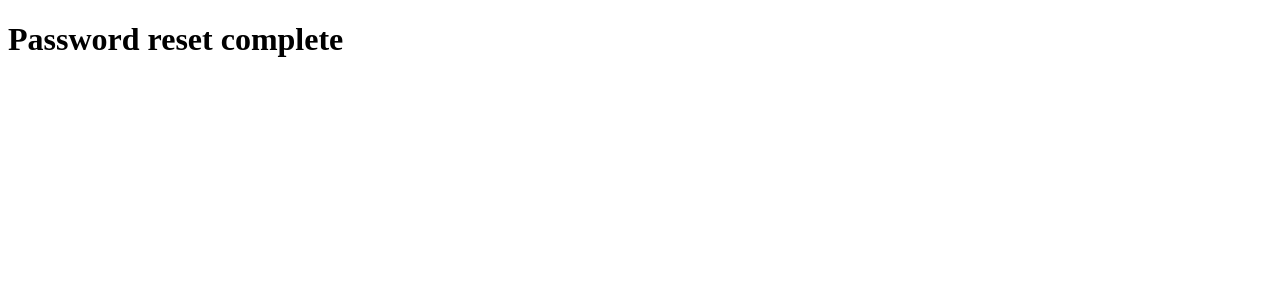
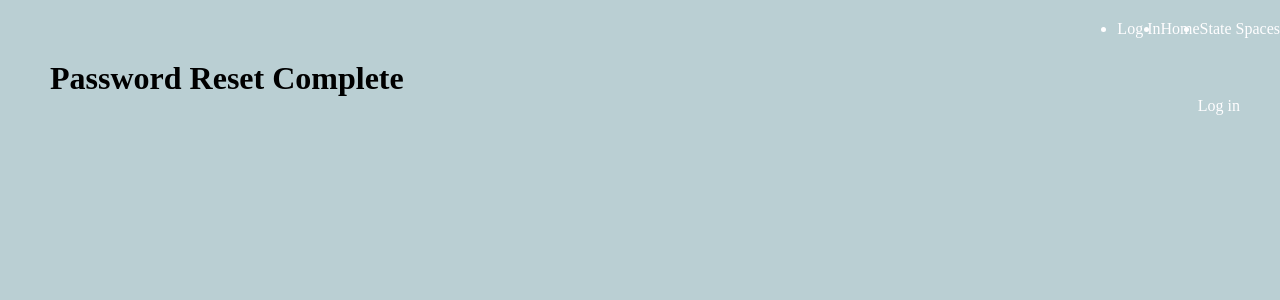
Before and after one commit to NxKuma/StatesSpaces_6QL, a Django app: a page that uses stateSpaces/templates/registration/password_reset_complete.html in a window 1280 px wide. Shown: the top 300 px of the page. Run offline with Django 4.2, Linux system fonts and the light colour scheme.

Commit message:
Trying to Implement CSS

```diff
--- a/stateSpaces/stateSpaces/settings.py
+++ b/stateSpaces/stateSpaces/settings.py
@@ -122,6 +122,7 @@ USE_I18N = True
 
 USE_TZ = True
 
+USE_L10N = False
 
 # Static files (CSS, JavaScript, Images)
 # https://docs.djangoproject.com/en/4.2/howto/static-files/
--- a/stateSpaces/static/css/main.css
+++ b/stateSpaces/static/css/main.css
@@ -4,29 +4,41 @@
     padding: 0;
 }
 
-nav {
+.topnav {
+    overflow: hidden;
     background-color: #000f25;
     padding: 10px 20px;
 }
 
-nav ul {
+/* nav ul {
     list-style-type: none;
     margin: 0;
     padding: 0;
+} */
+
+#log {
+    float: right;
+}
+/*
+nav ul li {
+    float: right;
+    margin-right: 20px;
+} */
+
+li{
+    float: right;
+    color: #fffeff;
+
 }
 
-nav ul li {
-    display: inline-block;
-    margin-right: 20px;
-}
-
-nav ul li a {
+a {
+    float: right;
     color: #fffeff;
     text-decoration: none;
     transition: color 0.3s;
 }
 
-nav ul li a:hover {
+a:hover {
     color: #ffc107;
 }
 
--- a/stateSpaces/templates/base.html
+++ b/stateSpaces/templates/base.html
@@ -3,27 +3,30 @@
 <html lang="en-US">
     <head>
         <title>{% block title %}{% endblock %}</title>
+        <link rel="stylesheet" href="{% static 'css/main.css' %}">
         {% block styles %}{% endblock %}
     </head>
 
     <nav>
         <ul>
+            <li>State Spaces</li>
             <li><a href="{% url 'home' %}">Home</a></li>
             {% block additional_nav %}{% endblock %}
+            <li id="log">
+                {% block user_authentication %}
+                    {% if request.user.is_authenticated %}
+                        <form action = "{% url 'logout' %}" method = "POST">
+                            {% csrf_token %}
+                            <button type = "submit">Log Out</button>
+                        </form>
+                    {% else %}
+                        <a href ="{% url 'login' %}">Log In</a>
+                    {% endif %}
+                {% endblock %}
+            </li>
         </ul>
     </nav>
 
-    {% block user_authentication %}
-        {% if request.user.is_authenticated %}
-            <h4> Hello, {{request.user.username}}!</h4>
-            <form action = "{% url 'logout' %}" method = "POST">
-                {% csrf_token %}
-                <button type = "submit">LOG OUT</button>
-            </form>
-        {% else %}
-            <a href ="{% url 'login' %}">Please login.</a>
-        {% endif %}
-    {% endblock %}
 
     <h1>{% block page_heading %}{% endblock %}</h1>
     <h2>{% block page_heading2 %}{% endblock %}</h2>
--- a/stateSpaces/templates/registration/login.html
+++ b/stateSpaces/templates/registration/login.html
@@ -1,3 +1,8 @@
+{% extends 'base.html' %}
+
+
+
+{% block content %}
     <h1>Login</h1>
     <a href="{% url 'password_reset' %}">Forgot password</a>
 
@@ -13,3 +18,4 @@
         <button type="button">Sign Up!</button>
         </a></p>
     </form>
+{% endblock %}
--- a/stateSpaces/templates/registration/password_reset_complete.html
+++ b/stateSpaces/templates/registration/password_reset_complete.html
@@ -1,11 +1,6 @@
-<!DOCTYPE html>
-<html lang="en">
-<head>
-    <meta charset="UTF-8">
-    <meta name="viewport" content="width=device-width, initial-scale=1.0">
-    <title>Document</title>
-</head>
-<body>
-    <h1>Password reset complete</h1>
-</body>
-</html>
+{% extends 'base.html' %}
+
+{% block content %}
+    <h1> Password Reset Complete</h1>
+    <a href="{% url 'login' %}">Log in</a>
+{% endblock %}
--- a/stateSpaces/templates/registration/password_reset_done.html
+++ b/stateSpaces/templates/registration/password_reset_done.html
@@ -1 +1,5 @@
-<h1>Password reset request received</h1>
+{% extends 'base.html' %}
+
+{% block content %}
+    <h1> Password Reset Request Recieved</h1>
+{% endblock %}
--- a/stateSpaces/templates/registration/profile_update.html
+++ b/stateSpaces/templates/registration/profile_update.html
@@ -1,9 +1,9 @@
 {% extends 'base.html' %}
 
+{% block content %}
     <h3>Profile Update</h3>
     <a href="{% url 'home' %}">Go Back</a>
 
-{% block content %}
     <form method="POST" action="">
         {% csrf_token %}
         {{ form.as_p }}
--- a/stateSpaces/templates/registration/register.html
+++ b/stateSpaces/templates/registration/register.html
@@ -1,6 +1,11 @@
+{% extends 'base.html' %}
+
+{% block content %}
+
     <h1>Register</h1>
     <form method="post">
         {% csrf_token %}
         {{ form.as_p }}
         <button type="submit">Register</button>
     </form>
+{% endblock %}
--- a/stateSpaces/user_management/forms.py
+++ b/stateSpaces/user_management/forms.py
@@ -1,8 +1,9 @@
 from django import forms
+from django.conf import settings
 
 class RegistrationForm(forms.Form):
     username = forms.CharField(max_length=150)
     password = forms.CharField(widget=forms.PasswordInput)
     display_name = forms.CharField(max_length=255)
     email = forms.EmailField()
-    birth_date = forms.DateField(widget=forms.SelectDateWidget)
+    birth_date = forms.DateField(widget=forms.widgets.DateInput(attrs={'type': 'date'}))
```
Also changed, not shown: stateSpaces/reservations/forms.py (+20 -0 lines), stateSpaces/templates/registration/password_reset_confirm.html (+4 -10 lines), stateSpaces/templates/registration/password_reset_email.html (+7 -0 lines), stateSpaces/templates/registration/password_reset_form.html (+5 -11 lines), stateSpaces/reservations/migrations/0001_initial.py (deleted), stateSpaces/reservations/migrations/__init__.py (deleted), stateSpaces/user_management/migrations/0001_initial.py. Lines whose indentation alone changed are shown as unchanged.
